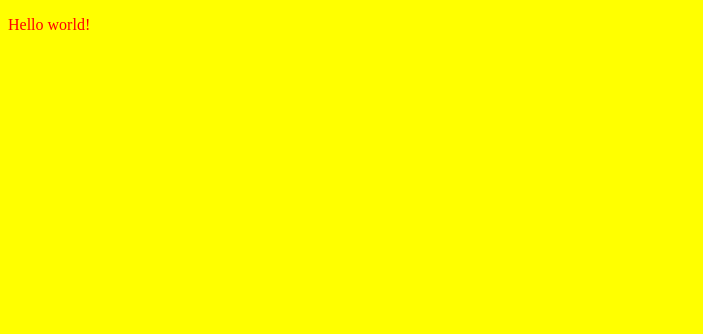
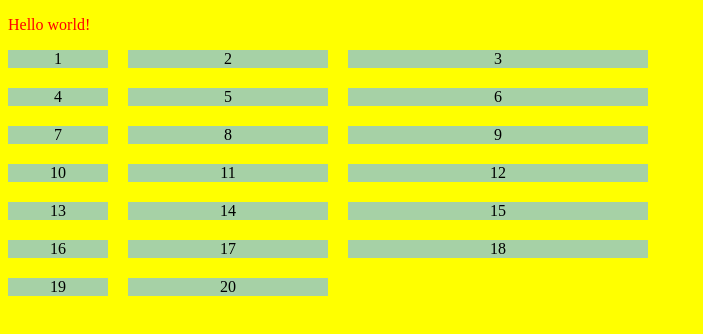
Before and after one commit to soulbells/soulbells.github.io, a plain HTML site: page index.html in a window 1280 px wide. Shown: the whole page, without its empty margins (0-703 px from the left). Drawn offline with Linux system fonts and the light colour scheme.

Commit message:
add container of items to play around with grid

```diff
--- a/index.html
+++ b/index.html
@@ -9,5 +9,27 @@
 </head>
 <body>
     <p>Hello world!</p>
+    <div class="container">
+        <div class="item">1</div>
+        <div class="item">2</div>
+        <div class="item">3</div>
+        <div class="item">4</div>
+        <div class="item">5</div>
+        <div class="item">6</div>
+        <div class="item">7</div>
+        <div class="item">8</div>
+        <div class="item">9</div>
+        <div class="item">10</div>
+        <div class="item">11</div>
+        <div class="item">12</div>
+        <div class="item">13</div>
+        <div class="item">14</div>
+        <div class="item">15</div>
+        <div class="item">16</div>
+        <div class="item">17</div>
+        <div class="item">18</div>
+        <div class="item">19</div>
+        <div class="item">20</div>
+    </div>
 </body>
 </html>
--- a/styles.css
+++ b/styles.css
@@ -5,3 +5,14 @@ body {
 p {
   color: red;
 }
+
+.container {
+  display: grid;
+  grid-template-columns: 100px 200px 300px;
+  grid-gap: 20px;
+}
+
+.item {
+  background-color: rgb(166, 209, 166);
+  text-align: center;
+}
```
